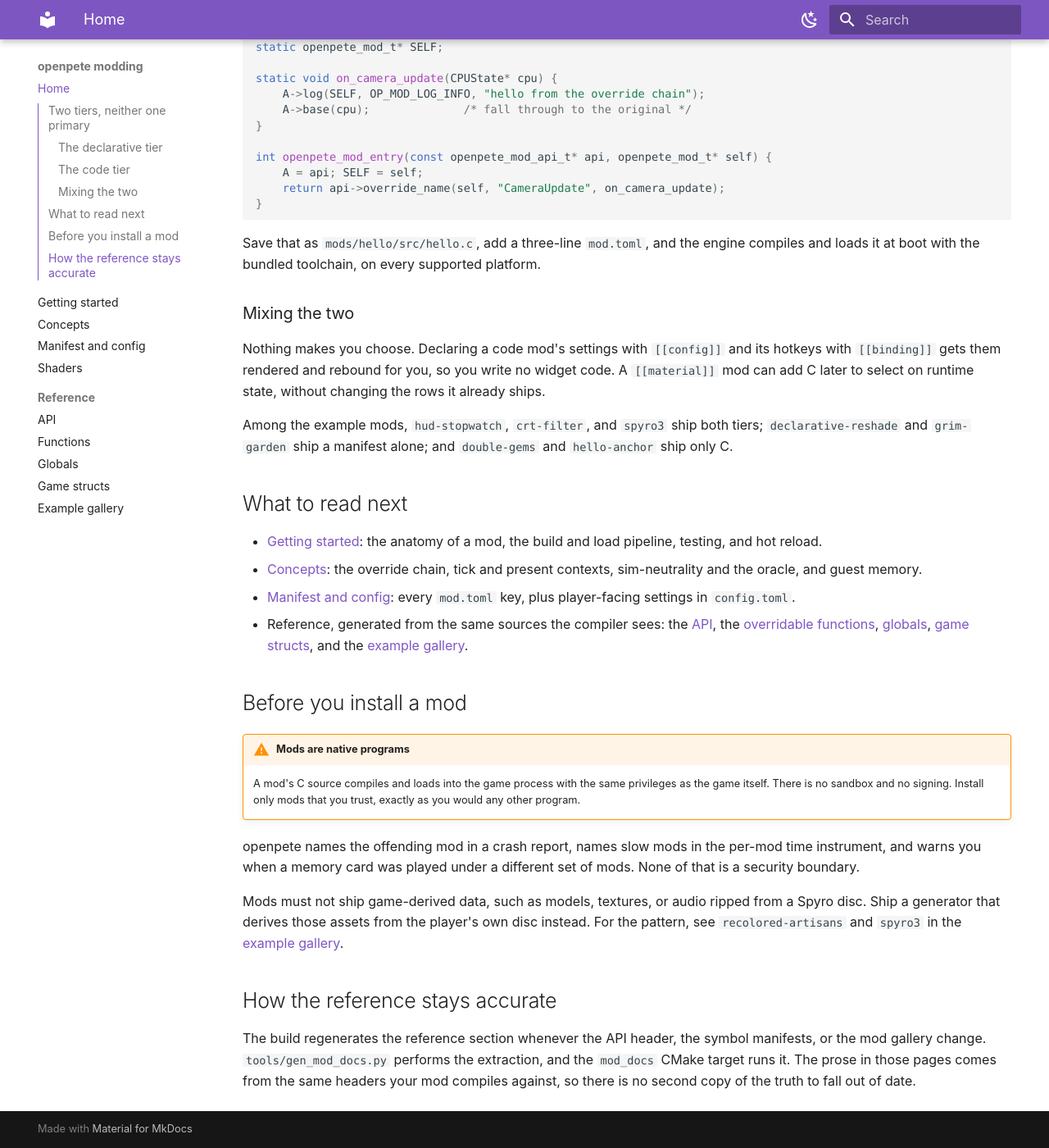
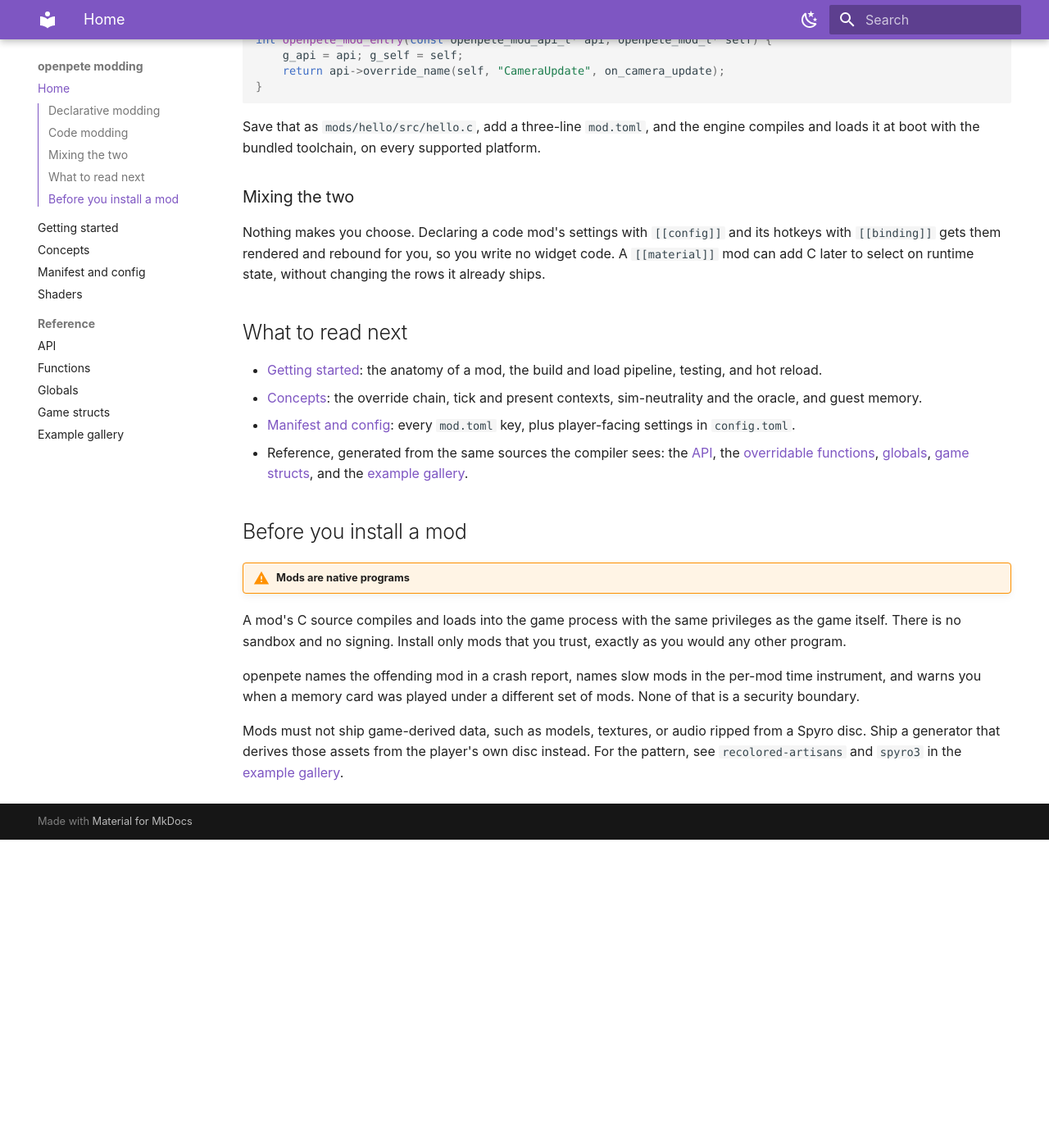
Before and after one commit to 907470/openpete, an MkDocs documentation site: the page built from docs/modding/pages/index.md, in a window 1280 px wide and 1400 px high, scrolled down 1104 px. Shown: the whole window at 82% size. Built offline with MkDocs 1.6.1 and Material for MkDocs 9.7.7, drawn with Linux system fonts in a browser that asks for light colours; after the commit the page ends 2128 px from its top, so only the background shows below that; some of the changed text lies outside the part shown.

Commit message:
mods: one entry-point convention across the docs and every example
The guides taught A / SELF for the api and self handles while fourteen of
the sixteen example mods that keep handles used g_api / g_self, so the
first thing a mod author copied disagreed with everything they read next.
Settle on g_api / g_self, assigned on one line as the entry point's first
statement, and apply it to the two doc examples and to spyro3, the only
mod still on A / SELF.

Also normalise the shape around it: the opening brace goes on the
signature line, the paired assignment collapses to one line, and where a
version check or a comment came first the assignment now leads. Mods
whose entry point needs no file-scope handles at all keep using their
parameters directly rather than growing unused globals.

check_mods.sh: ALL GREEN (14 mods recompiled, 0 failed).

````diff
--- a/docs/modding/pages/index.md
+++ b/docs/modding/pages/index.md
@@ -5,13 +5,7 @@ gameplay that stays bit-identical to original PlayStation hardware. Its
 mod framework is designed to reach deeper than any other unofficial port
 of the game.
 
-## Two tiers, neither one primary
-
-openpete has a declarative tier and a code tier. They aren't a beginner
-path and an expert path: they reach different things, and a mod is free
-to use one, the other, or both at once.
-
-### The declarative tier
+### Declarative modding
 
 A mod is declarative in whatever it expresses through `mod.toml` and
 files, with nothing to compile. The following mod is complete and
@@ -23,7 +17,7 @@ mods/my-music/
   assets/music/track_20.wav
 ```
 
-``` toml
+```toml
 [mod]
 id      = "my-music"
 name    = "My title theme"
@@ -42,26 +36,26 @@ levels (`[[level]]`), re-shade the geometry the engine already draws
 something hands the engine the plumbing behind it. Nothing here
 compiles, so these parts carry no ABI and no API version to track.
 
-### The code tier
+### Code modding
 
 C reaches what a declaration can't: the game's own functions and state.
 The engine compiles your source on load against a generated SDK, and
 hooks the game through a per-function override chain that intercepts
 every call without patching any code:
 
-``` c
+```c
 #include <openpete_mod_api.h>
 
-static const openpete_mod_api_t* A;
-static openpete_mod_t* SELF;
+static const openpete_mod_api_t* g_api;
+static openpete_mod_t* g_self;
 
 static void on_camera_update(CPUState* cpu) {
-    A->log(SELF, OP_MOD_LOG_INFO, "hello from the override chain");
-    A->base(cpu);              /* fall through to the original */
+    g_api->log(g_self, OP_MOD_LOG_INFO, "hello from the override chain");
+    g_api->base(cpu);              /* fall through to the original */
 }
 
 int openpete_mod_entry(const openpete_mod_api_t* api, openpete_mod_t* self) {
-    A = api; SELF = self;
+    g_api = api; g_self = self;
     return api->override_name(self, "CameraUpdate", on_camera_update);
 }
 ```
@@ -77,10 +71,6 @@ Nothing makes you choose. Declaring a code mod's settings with
 rebound for you, so you write no widget code. A `[[material]]` mod can
 add C later to select on runtime state, without changing the rows it
 already ships.
-
-Among the example mods, `hud-stopwatch`, `crt-filter`, and `spyro3` ship
-both tiers; `declarative-reshade` and `grim-garden` ship a manifest
-alone; and `double-gems` and `hello-anchor` ship only C.
 
 ## What to read next
 
@@ -100,10 +90,10 @@ alone; and `double-gems` and `hello-anchor` ship only C.
 ## Before you install a mod
 
 !!! warning "Mods are native programs"
-    A mod's C source compiles and loads into the game process with the
-    same privileges as the game itself. There is no sandbox and no
-    signing. Install only mods that you trust, exactly as you would any
-    other program.
+A mod's C source compiles and loads into the game process with the
+same privileges as the game itself. There is no sandbox and no
+signing. Install only mods that you trust, exactly as you would any
+other program.
 
 openpete names the offending mod in a crash report, names slow mods in
 the per-mod time instrument, and warns you when a memory card was played
@@ -114,11 +104,3 @@ ripped from a Spyro disc. Ship a generator that derives those assets
 from the player's own disc instead. For the pattern, see
 `recolored-artisans` and `spyro3` in the
 [example gallery](reference/gallery.md).
-
-## How the reference stays accurate
-
-The build regenerates the reference section whenever the API header, the
-symbol manifests, or the mod gallery change. `tools/gen_mod_docs.py`
-performs the extraction, and the `mod_docs` CMake target runs it. The
-prose in those pages comes from the same headers your mod compiles
-against, so there is no second copy of the truth to fall out of date.
````
Also changed, not shown: docs/modding/pages/getting-started.md (+5 -5 lines), 13 other files.
